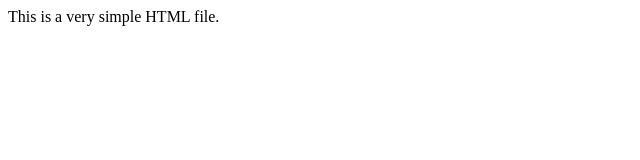
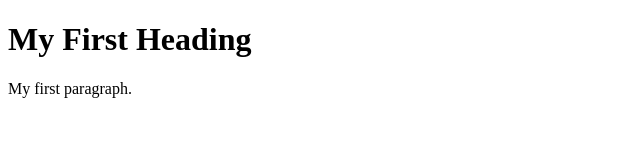
Before and after one commit to melzyy/melzy.github.io, a plain HTML site: page index.html in a window 1280 px wide. Shown: the whole page, without its empty margins (0-640 px from the left). Drawn offline with Linux system fonts and the light colour scheme.

Commit message:
Update index.html

```diff
--- a/index.html
+++ b/index.html
@@ -1,7 +1,10 @@
-<html><head>
-<title>Test HTML File</title>
-<meta http-equiv="Content-Type" content="text/html; charset=UTF-8">
-<style></style></head>
+<!DOCTYPE html>
+<html>
 <body>
 
-<p>This is a very simple HTML file.</p>
+<h1>My First Heading</h1>
+
+<p>My first paragraph.</p>
+
+</body>
+</html>
```
